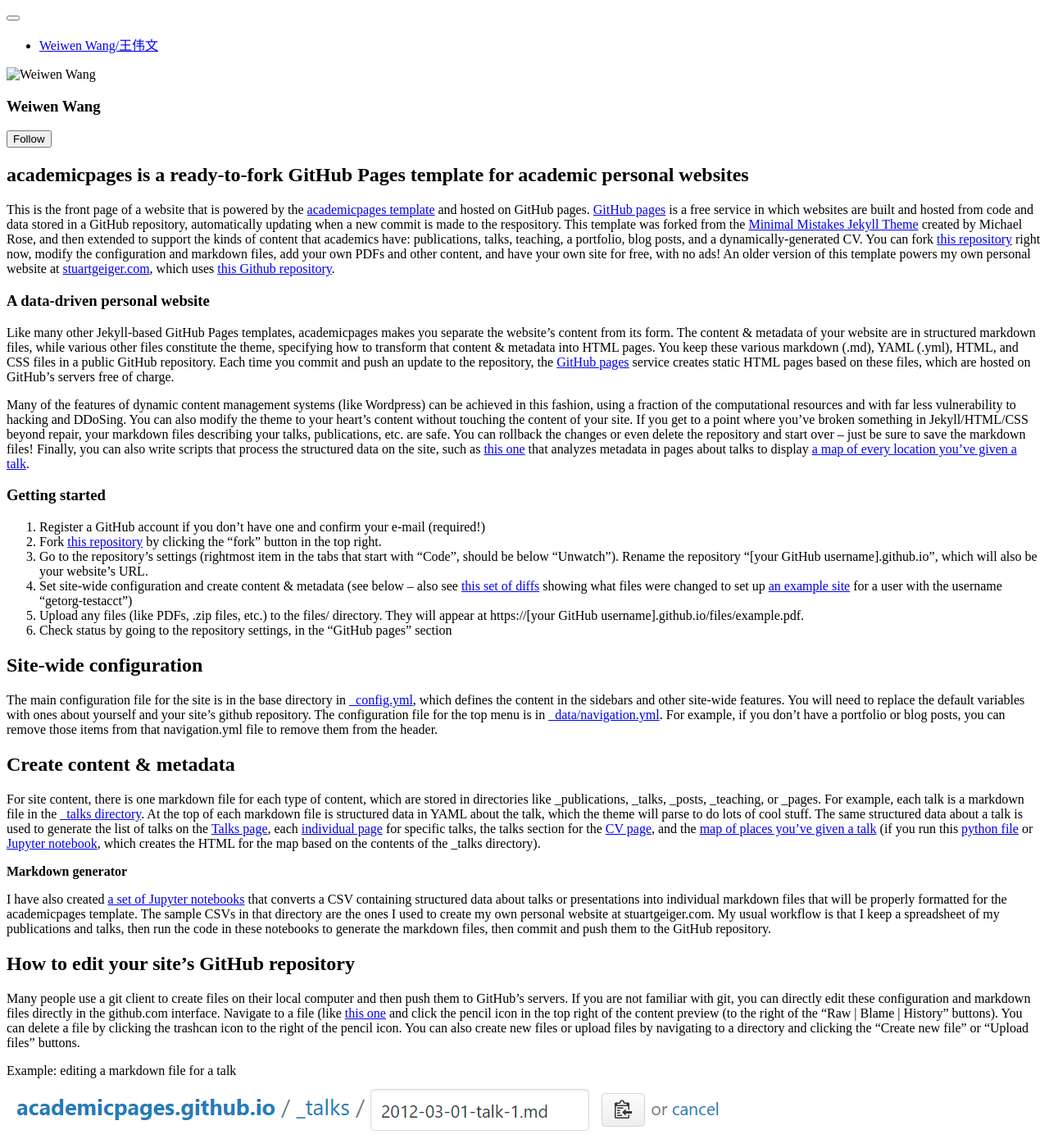
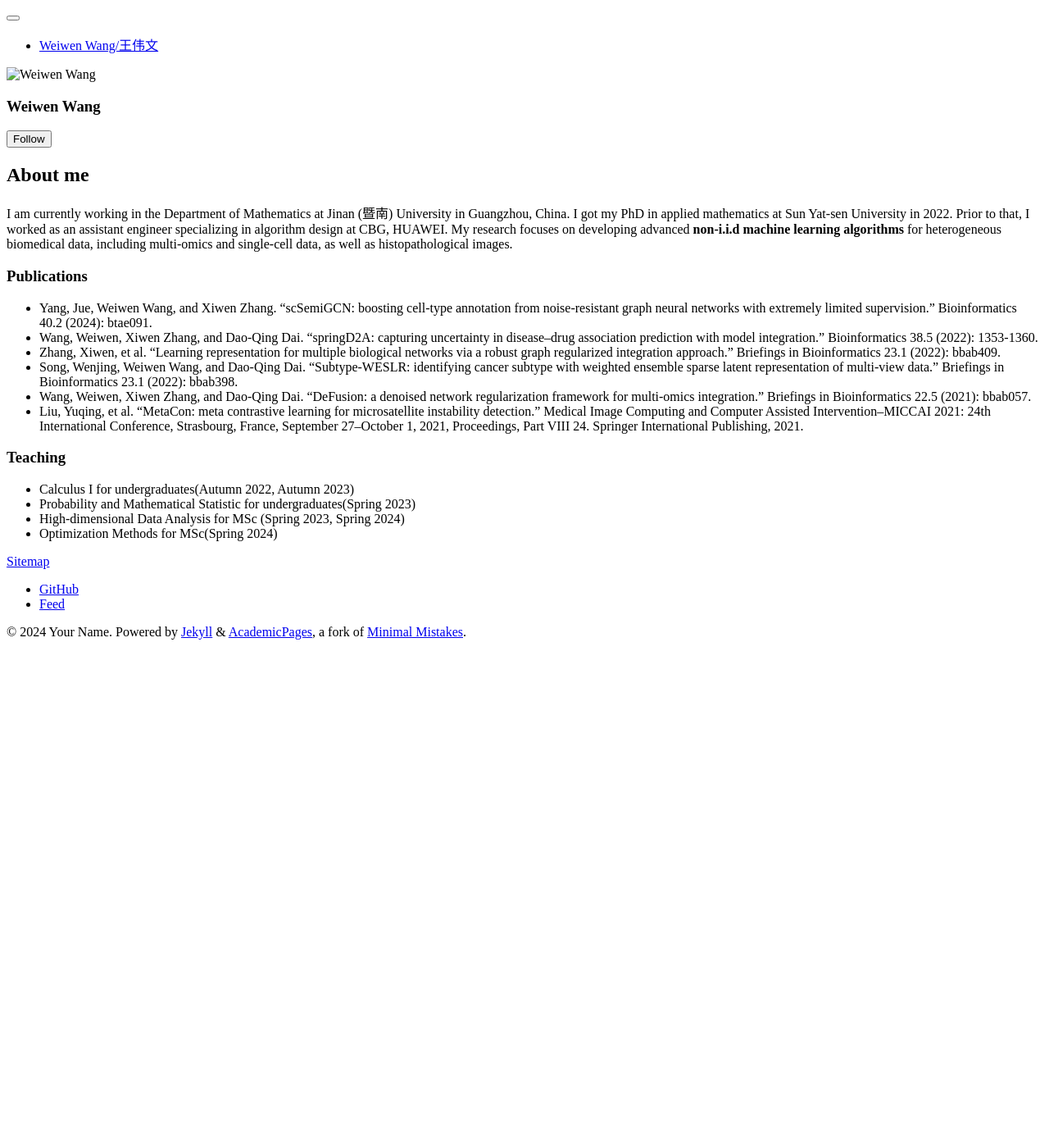
Before and after one commit to wangyuanhao/wangyuanhao.github.io, a Jekyll site: the page built from _pages/about.md, in a window 1280 px wide and 1400 px high. Shown: the whole window at 82% size. Built offline with Jekyll 4.4.1, drawn with Linux system fonts in a browser that asks for light colours; a script bundle is joined from its source files by our own code; library files that are not in the unit come from our copies; some of the changed text lies outside the part shown.

Commit message:
Update about.md

```diff
--- a/_pages/about.md
+++ b/_pages/about.md
@@ -1,49 +1,26 @@
 ---
 permalink: /
-title: "academicpages is a ready-to-fork GitHub Pages template for academic personal websites"
+title: "About me"
 author_profile: true
 redirect_from:
   - /about/
   - /about.html
 ---
 
-This is the front page of a website that is powered by the [academicpages template](https://github.com/academicpages/academicpages.github.io) and hosted on GitHub pages. [GitHub pages](https://pages.github.com) is a free service in which websites are built and hosted from code and data stored in a GitHub repository, automatically updating when a new commit is made to the respository. This template was forked from the [Minimal Mistakes Jekyll Theme](https://mmistakes.github.io/minimal-mistakes/) created by Michael Rose, and then extended to support the kinds of content that academics have: publications, talks, teaching, a portfolio, blog posts, and a dynamically-generated CV. You can fork [this repository](https://github.com/academicpages/academicpages.github.io) right now, modify the configuration and markdown files, add your own PDFs and other content, and have your own site for free, with no ads! An older version of this template powers my own personal website at [stuartgeiger.com](http://stuartgeiger.com), which uses [this Github repository](https://github.com/staeiou/staeiou.github.io).
+I am currently working in the Department of Mathematics at Jinan (暨南) University in Guangzhou, China. I got my PhD in applied mathematics at Sun Yat-sen University in 2022. Prior to that, I worked as an assistant engineer specializing in algorithm design at CBG, HUAWEI. My research focuses on developing advanced **non-i.i.d machine learning algorithms** for heterogeneous biomedical data, including multi-omics and single-cell data, as well as histopathological images.
 
-A data-driven personal website
+Publications
 ======
-Like many other Jekyll-based GitHub Pages templates, academicpages makes you separate the website's content from its form. The content & metadata of your website are in structured markdown files, while various other files constitute the theme, specifying how to transform that content & metadata into HTML pages. You keep these various markdown (.md), YAML (.yml), HTML, and CSS files in a public GitHub repository. Each time you commit and push an update to the repository, the [GitHub pages](https://pages.github.com/) service creates static HTML pages based on these files, which are hosted on GitHub's servers free of charge.
+* Yang, Jue, Weiwen Wang, and Xiwen Zhang. "scSemiGCN: boosting cell-type annotation from noise-resistant graph neural networks with extremely limited supervision." Bioinformatics 40.2 (2024): btae091.
+* Wang, Weiwen, Xiwen Zhang, and Dao-Qing Dai. "springD2A: capturing uncertainty in disease–drug association prediction with model integration." Bioinformatics 38.5 (2022): 1353-1360.
+* Zhang, Xiwen, et al. "Learning representation for multiple biological networks via a robust graph regularized integration approach." Briefings in Bioinformatics 23.1 (2022): bbab409.
+* Song, Wenjing, Weiwen Wang, and Dao-Qing Dai. "Subtype-WESLR: identifying cancer subtype with weighted ensemble sparse latent representation of multi-view data." Briefings in Bioinformatics 23.1 (2022): bbab398.
+* Wang, Weiwen, Xiwen Zhang, and Dao-Qing Dai. "DeFusion: a denoised network regularization framework for multi-omics integration." Briefings in Bioinformatics 22.5 (2021): bbab057.
+* Liu, Yuqing, et al. "MetaCon: meta contrastive learning for microsatellite instability detection." Medical Image Computing and Computer Assisted Intervention–MICCAI 2021: 24th International Conference, Strasbourg, France, September 27–October 1, 2021, Proceedings, Part VIII 24. Springer International Publishing, 2021.
 
-Many of the features of dynamic content management systems (like Wordpress) can be achieved in this fashion, using a fraction of the computational resources and with far less vulnerability to hacking and DDoSing. You can also modify the theme to your heart's content without touching the content of your site. If you get to a point where you've broken something in Jekyll/HTML/CSS beyond repair, your markdown files describing your talks, publications, etc. are safe. You can rollback the changes or even delete the repository and start over -- just be sure to save the markdown files! Finally, you can also write scripts that process the structured data on the site, such as [this one](https://github.com/academicpages/academicpages.github.io/blob/master/talkmap.ipynb) that analyzes metadata in pages about talks to display [a map of every location you've given a talk](https://academicpages.github.io/talkmap.html).
-
-Getting started
+Teaching
 ======
-1. Register a GitHub account if you don't have one and confirm your e-mail (required!)
-1. Fork [this repository](https://github.com/academicpages/academicpages.github.io) by clicking the "fork" button in the top right.
-1. Go to the repository's settings (rightmost item in the tabs that start with "Code", should be below "Unwatch"). Rename the repository "[your GitHub username].github.io", which will also be your website's URL.
-1. Set site-wide configuration and create content & metadata (see below -- also see [this set of diffs](http://archive.is/3TPas) showing what files were changed to set up [an example site](https://getorg-testacct.github.io) for a user with the username "getorg-testacct")
-1. Upload any files (like PDFs, .zip files, etc.) to the files/ directory. They will appear at https://[your GitHub username].github.io/files/example.pdf.
-1. Check status by going to the repository settings, in the "GitHub pages" section
-
-Site-wide configuration
-------
-The main configuration file for the site is in the base directory in [_config.yml](https://github.com/academicpages/academicpages.github.io/blob/master/_config.yml), which defines the content in the sidebars and other site-wide features. You will need to replace the default variables with ones about yourself and your site's github repository. The configuration file for the top menu is in [_data/navigation.yml](https://github.com/academicpages/academicpages.github.io/blob/master/_data/navigation.yml). For example, if you don't have a portfolio or blog posts, you can remove those items from that navigation.yml file to remove them from the header.
-
-Create content & metadata
-------
-For site content, there is one markdown file for each type of content, which are stored in directories like _publications, _talks, _posts, _teaching, or _pages. For example, each talk is a markdown file in the [_talks directory](https://github.com/academicpages/academicpages.github.io/tree/master/_talks). At the top of each markdown file is structured data in YAML about the talk, which the theme will parse to do lots of cool stuff. The same structured data about a talk is used to generate the list of talks on the [Talks page](https://academicpages.github.io/talks), each [individual page](https://academicpages.github.io/talks/2012-03-01-talk-1) for specific talks, the talks section for the [CV page](https://academicpages.github.io/cv), and the [map of places you've given a talk](https://academicpages.github.io/talkmap.html) (if you run this [python file](https://github.com/academicpages/academicpages.github.io/blob/master/talkmap.py) or [Jupyter notebook](https://github.com/academicpages/academicpages.github.io/blob/master/talkmap.ipynb), which creates the HTML for the map based on the contents of the _talks directory).
-
-**Markdown generator**
-
-I have also created [a set of Jupyter notebooks](https://github.com/academicpages/academicpages.github.io/tree/master/markdown_generator
-) that converts a CSV containing structured data about talks or presentations into individual markdown files that will be properly formatted for the academicpages template. The sample CSVs in that directory are the ones I used to create my own personal website at stuartgeiger.com. My usual workflow is that I keep a spreadsheet of my publications and talks, then run the code in these notebooks to generate the markdown files, then commit and push them to the GitHub repository.
-
-How to edit your site's GitHub repository
-------
-Many people use a git client to create files on their local computer and then push them to GitHub's servers. If you are not familiar with git, you can directly edit these configuration and markdown files directly in the github.com interface. Navigate to a file (like [this one](https://github.com/academicpages/academicpages.github.io/blob/master/_talks/2012-03-01-talk-1.md) and click the pencil icon in the top right of the content preview (to the right of the "Raw | Blame | History" buttons). You can delete a file by clicking the trashcan icon to the right of the pencil icon. You can also create new files or upload files by navigating to a directory and clicking the "Create new file" or "Upload files" buttons.
-
-Example: editing a markdown file for a talk
-![Editing a markdown file for a talk](/images/editing-talk.png)
-
-For more info
-------
-More info about configuring academicpages can be found in [the guide](https://academicpages.github.io/markdown/). The [guides for the Minimal Mistakes theme](https://mmistakes.github.io/minimal-mistakes/docs/configuration/) (which this theme was forked from) might also be helpful.
+* Calculus I for undergraduates(Autumn 2022, Autumn 2023)
+* Probability and Mathematical Statistic for undergraduates(Spring 2023)
+* High-dimensional Data Analysis for MSc (Spring 2023, Spring 2024)
+* Optimization Methods for MSc(Spring 2024)
```
